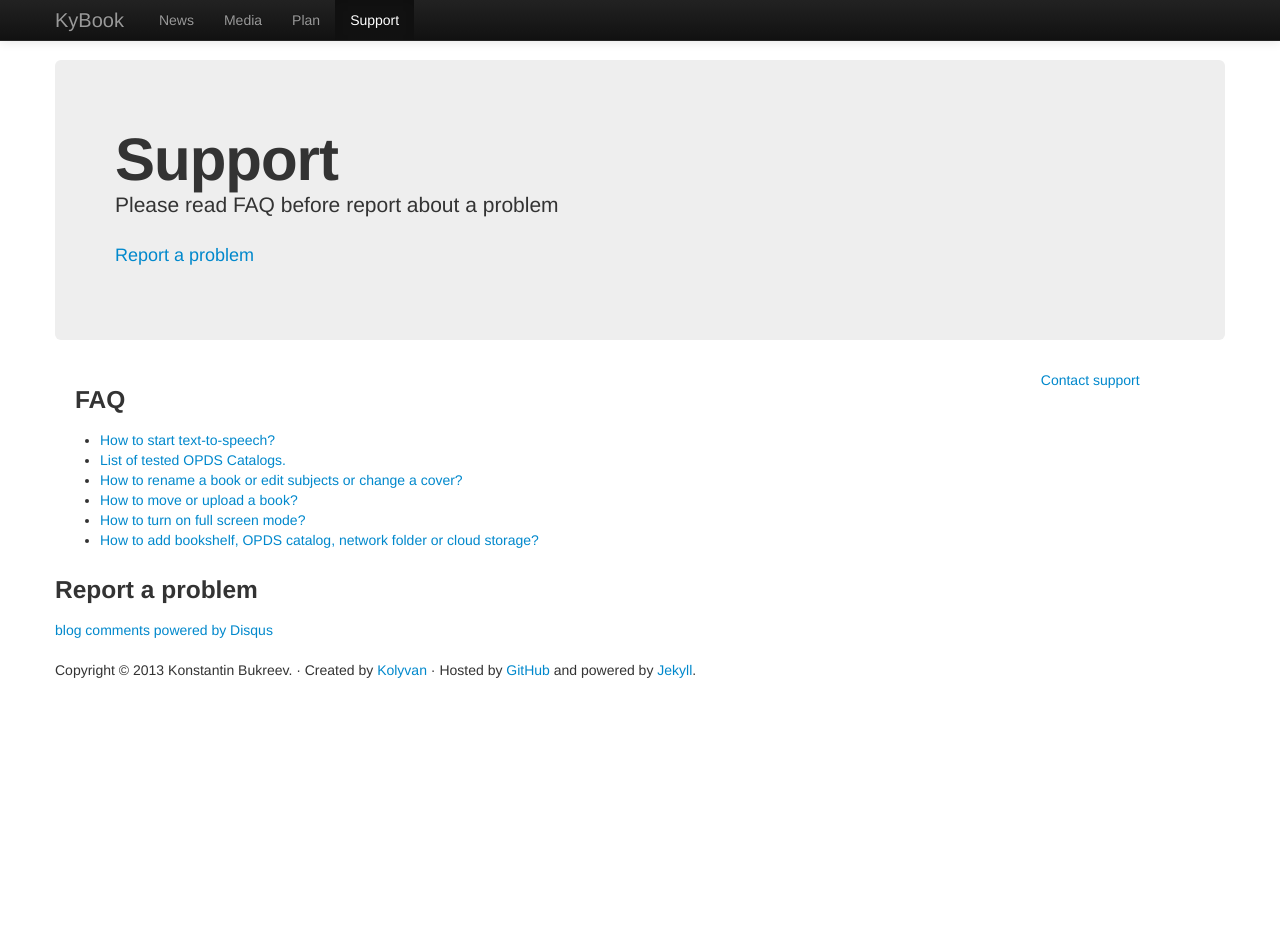
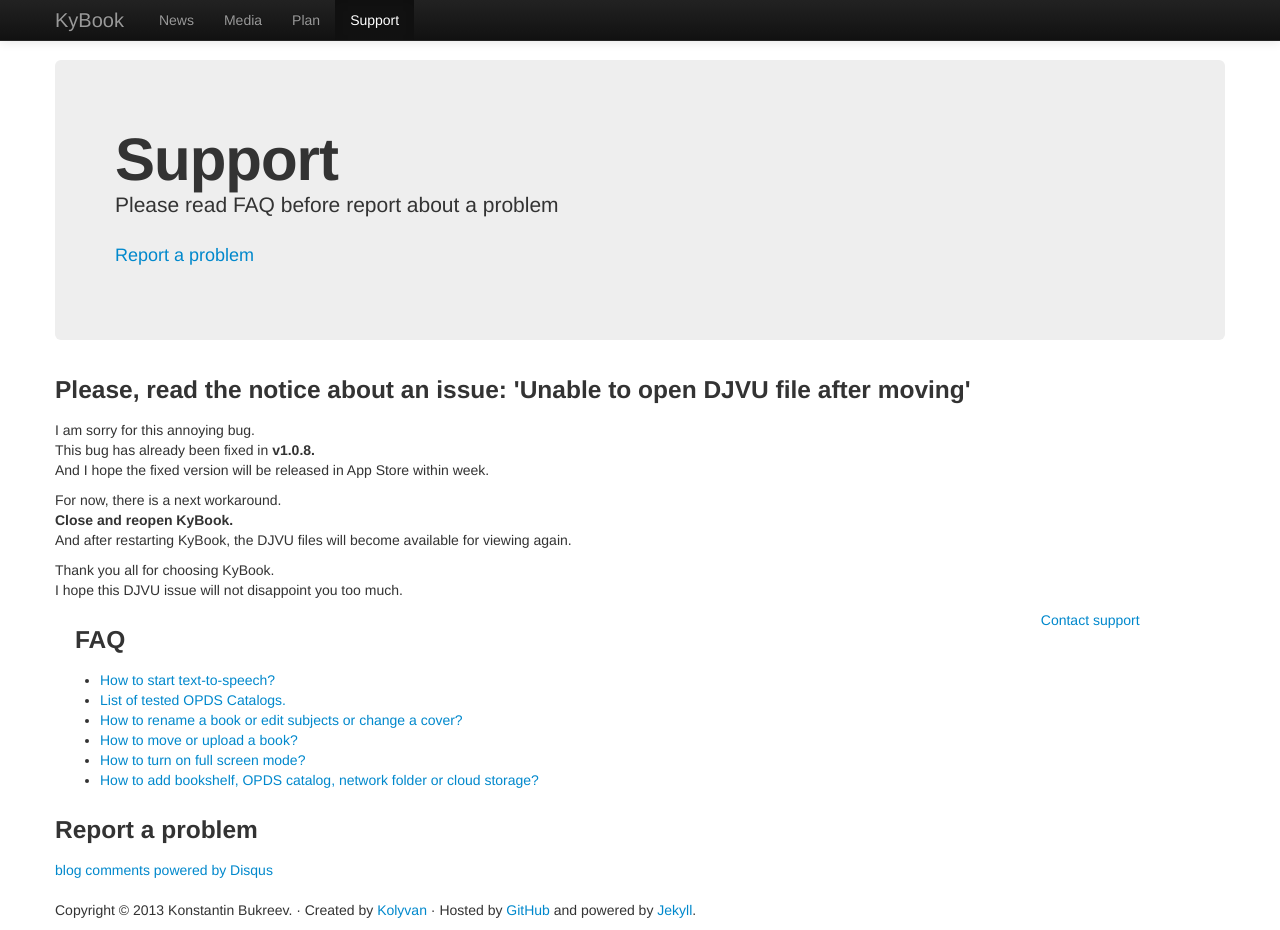
Before and after one commit to kolyvan/kolyvan.github.com, a Jekyll site: the page built from kybook/support.html, in a window 1280 px wide and 930 px high. Built offline with Jekyll 4.4.1, drawn with Linux system fonts in a browser that asks for light colours; nearby versions of some CDN libraries; comment, search, counter and statistics services are not loaded.

Commit message:
update kybook support

```diff
--- a/kybook/support.html
+++ b/kybook/support.html
@@ -9,6 +9,24 @@
     <p>
 	<a href="#disqus_thread">Report a problem</a></br />
     </p>
+</div>
+
+<div>
+<h3>Please, read the notice about an issue: 'Unable to open DJVU file after moving'</h3>
+<p>
+I am sorry for this annoying bug.</br>
+This bug has already been fixed in <strong>v1.0.8.</strong></br>
+And I hope the fixed version will be released in App Store within week.
+</p>
+<p>
+For now, there is a next workaround.</br>
+<strong>Close and reopen KyBook.</strong></br>
+And after restarting KyBook, the DJVU files will become available for viewing again.
+</p>
+<p>
+Thank you all for choosing KyBook.</br>
+I hope this DJVU issue will not disappoint you too much.
+</p>
 </div>
 
 <div class="container-fluid">
```
